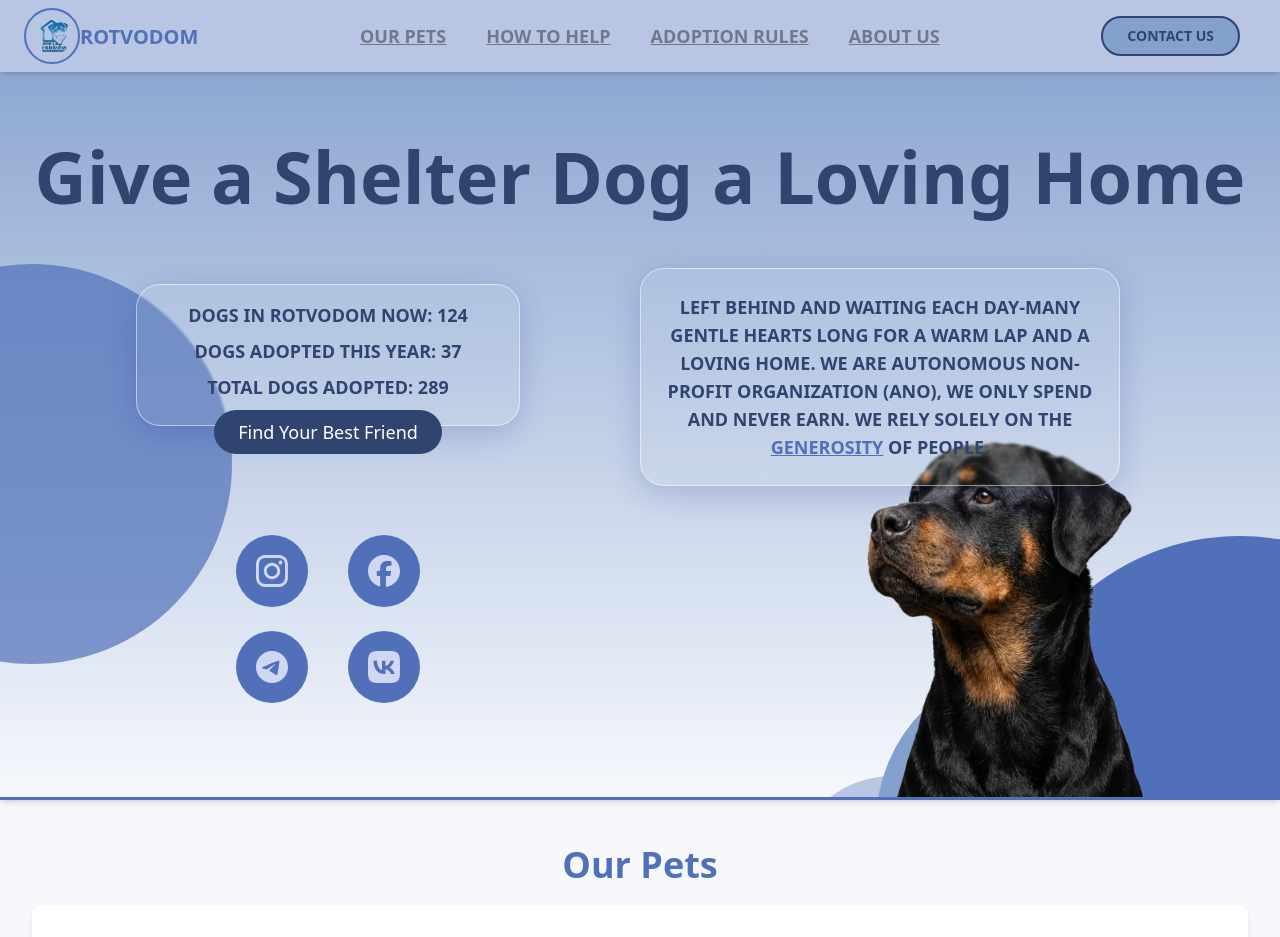
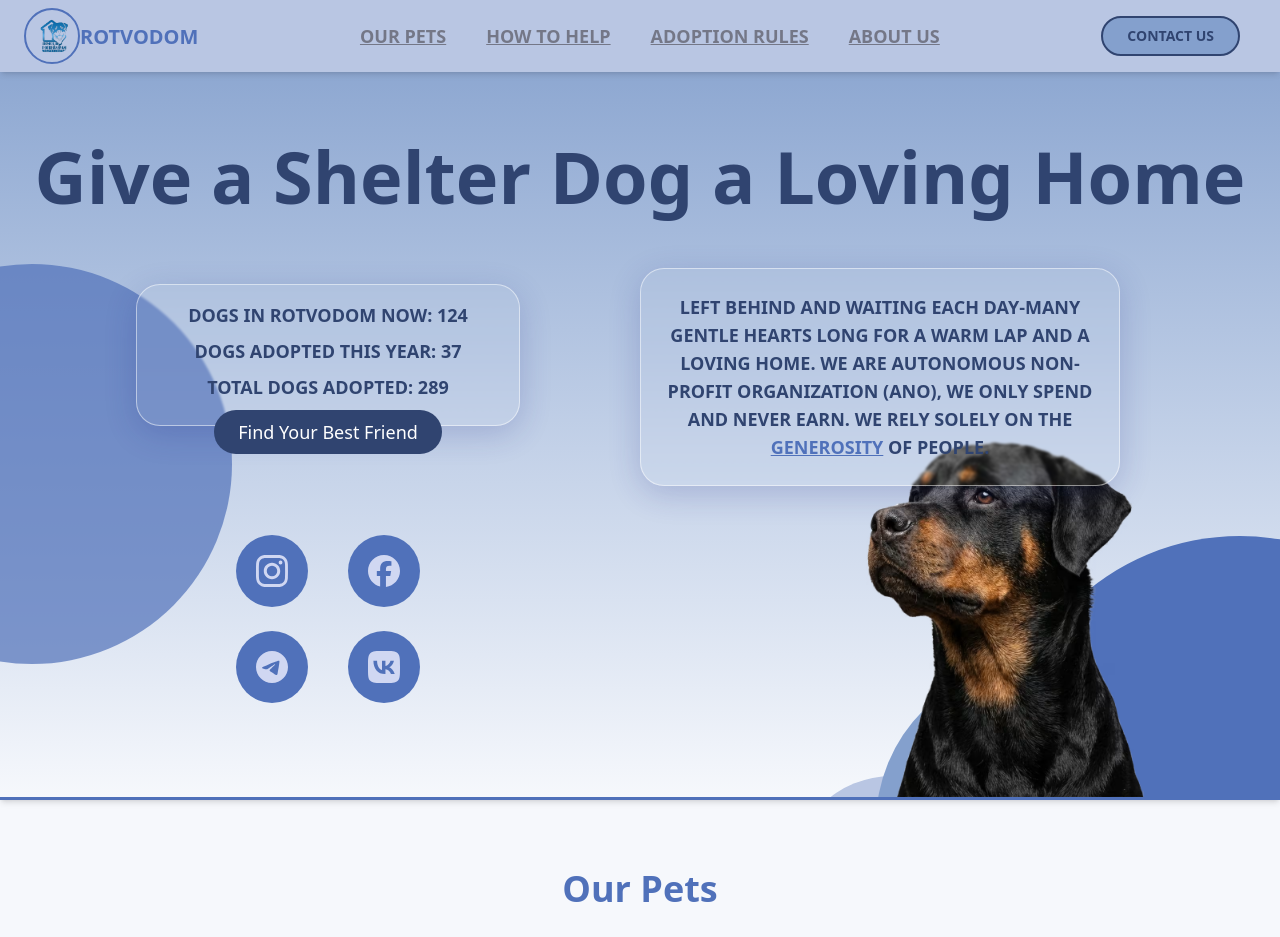
Before and after one commit to bavayra/dog-shelter, a React (Vite) app: page / in a window 1280 px wide. Shown: the top 937 px of the page. Built offline with nearby package versions, Linux system fonts and the light colour scheme.

Commit message:
style(ourPets): increased font-size for the title, adjusted its paddings and margins for xl screens

```diff
--- a/src/App.tsx
+++ b/src/App.tsx
@@ -140,7 +140,7 @@ function App() {
           <div className="container mx-auto px-4">
             <h2
               id="pets-heading"
-              className="typography-h2 xs:text-5xl m-0 pt-10 text-center md:text-7xl"
+              className="typography-h2 xs:text-5xl m-0 pt-10 text-center md:text-7xl xl:mb-10 xl:pt-16 xl:text-8xl"
             >
               Our Pets
             </h2>
```
